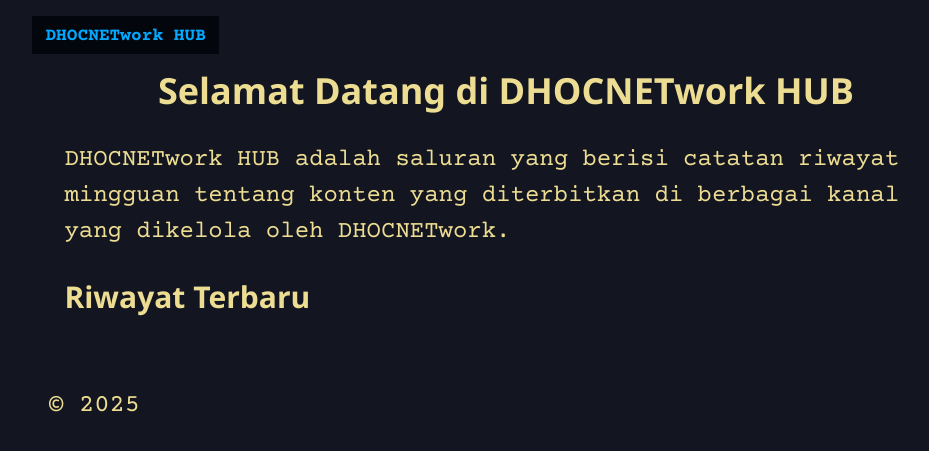
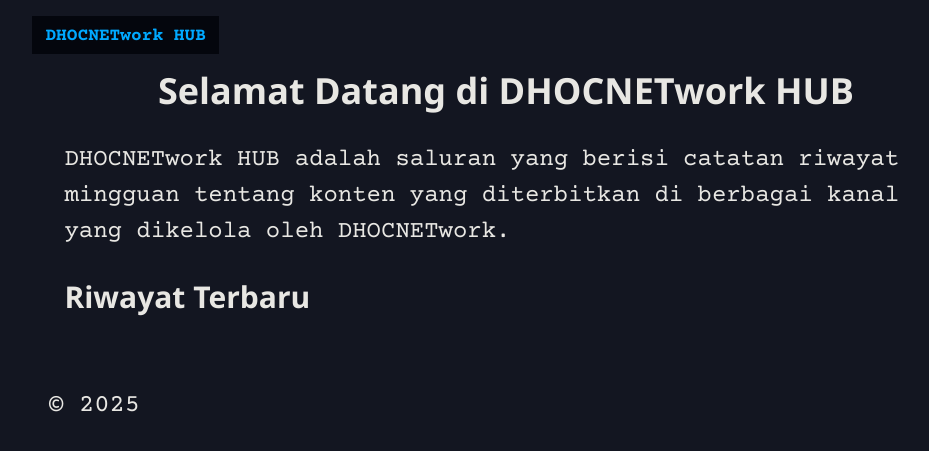
Before and after one commit to dhocnet/dhocnet.github.io, a Jekyll site: the page built from index.md, in a window 1280 px wide. Shown: the top 451 px of the page, without its empty margins (134-1063 px from the left). Built offline with Jekyll 4.4.1, drawn with Linux system fonts in a browser that asks for light colours; some web fonts are replaced.

Commit message:
Update default.html

```diff
--- a/_layouts/default.html
+++ b/_layouts/default.html
@@ -11,7 +11,7 @@
         <style type="text/css">
             body {
                 background-color: #131621;
-                color: #EDDD93;
+                color: #E8E7E3;
                 margin: 0;
                 padding: 0 13%;
                 font-family: "Courier Prime";
```
